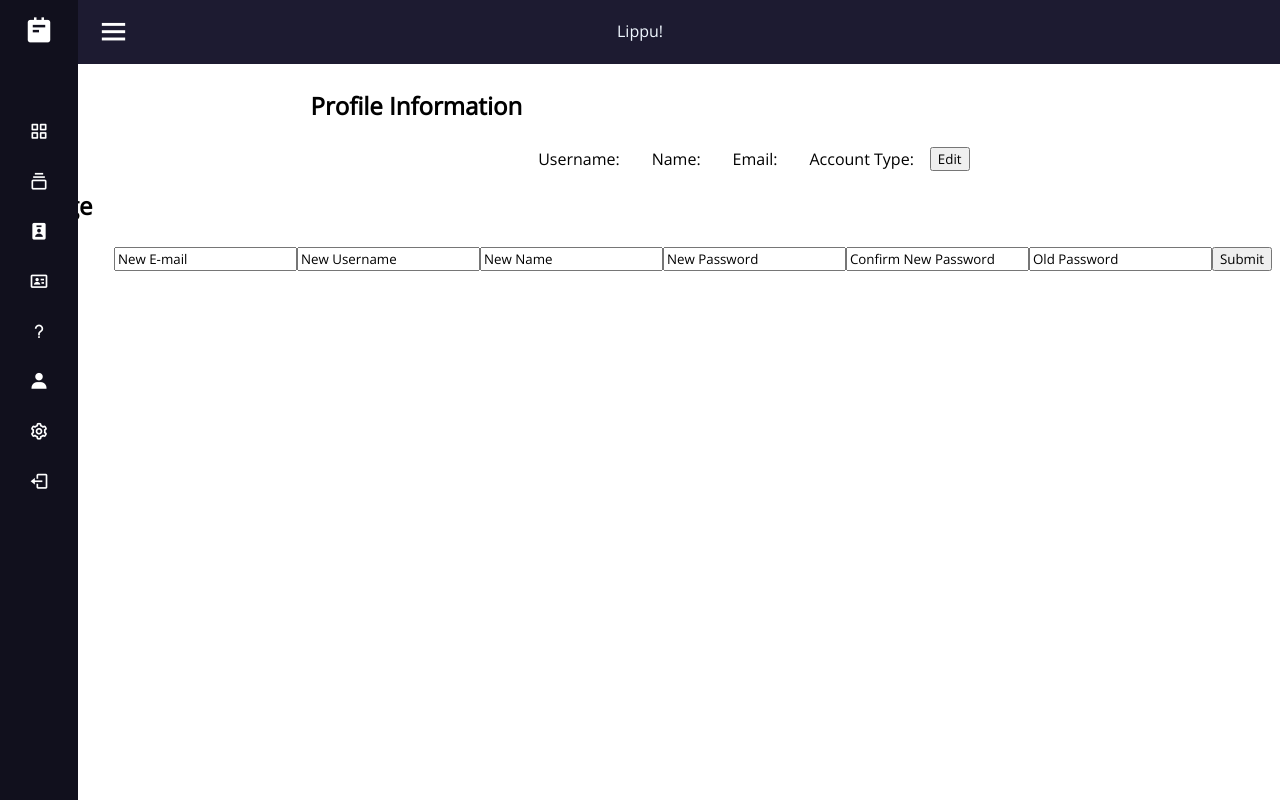
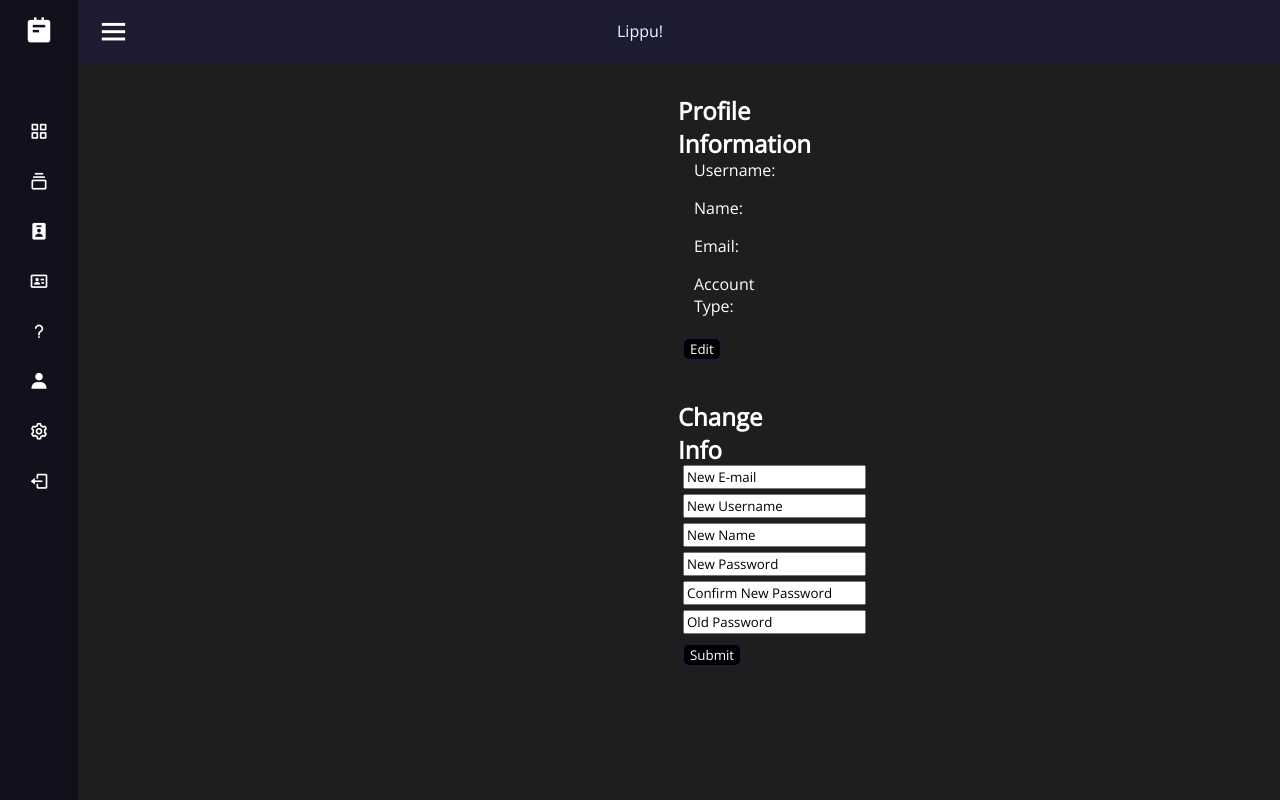
Before and after one commit to FEUP-LTW-2023/project-ltw14g06, a PHP site: page /pages/profile.php in a window 1280 px wide. Run offline with PHP 8.4, Linux system fonts and the light colour scheme; the visitor is signed in with stand-in values (Sample User, id 1); data comes from the database, SQL or seed files in the repository; some web fonts are replaced.

Commit message:
profile tweak and new font for register/login

```diff
--- a/css/style.css
+++ b/css/style.css
@@ -55,6 +55,10 @@
   display: flex;
   justify-content: center;
   color: aliceblue;
+}
+
+#login_form>header>h3,#register_form>header>h3{
+  font-family: "Trebuchet MS", sans-serif;
 }
 
 .inputbox{
@@ -377,21 +381,46 @@
 .profile_main .changeInfo h2{
   padding-top: 15px;
   position: relative;
-  color:black;
-  top: -55px;
   justify-content: left;
   align-items: baseline;
   height: 45px;
-  display: flex;
 }
 
 .profileInfo,
 .changeInfo{
-  display: flex;
   justify-content: center;
   align-items: center;
+  color:white;
 }
 
 .profileInfo p{
-  color: black;
+  color: white;
+  text-align: left;
 }
+
+#profile_body{
+  background-color:#1E1E1E;
+  color:white;
+}
+
+.profile_main{
+  margin-left: 670px;
+  margin-right: 670px;
+  text-align: center;
+}
+
+.profile_main button{
+  background-color: #000000;
+  color: white;
+  border: 2px solid #1d1b31;
+  margin: 4px;
+  border-radius: 7px;
+}
+
+.changeInfo div{
+  margin: 5px;
+}
+
+.profile_main .profileInfo h2{
+  margin-top: -30px;
+}
--- a/todolist.txt
+++ b/todolist.txt
@@ -1,5 +1,5 @@
 IMPORTANT:
--Mudar a border e a font do texto a dizer LOGIN e REGISTER
+-Mudar a border e a font do texto a dizer LOGIN e REGISTER       *maybe done deixo ao vosso criterio*
 -Fazer o resto das páginas e o seu CSS
 -Escrever os avisos de erro do register (já está mas falta css)
 -Getter functions para os ID's da base de dados
```
Lines whose indentation alone changed are shown as unchanged.
